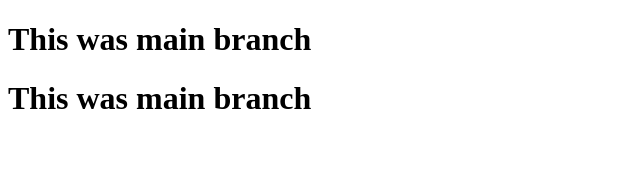
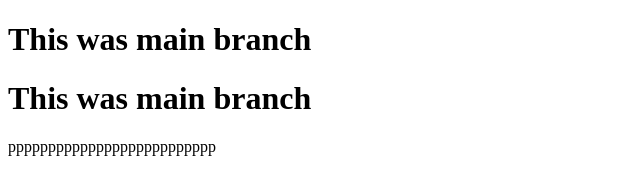
Before and after one commit to LahiruPrasad12/CATEGORY-MANAGEMENT-SYSTEM-WITH-NUXT.JS, a plain HTML site: page Index.html in a window 1280 px wide. Shown: the whole page, without its empty margins (0-640 px from the left). Drawn offline with Linux system fonts and the light colour scheme.

Commit message:
add ppppppppppp tag

```diff
--- a/Index.html
+++ b/Index.html
@@ -13,7 +13,7 @@
     <h1>This was main branch</h1>
     <h1>This was main branch</h1>
 
-
+    <p>pppppppppppppppppppppppppp</p>
 
 
 
```
